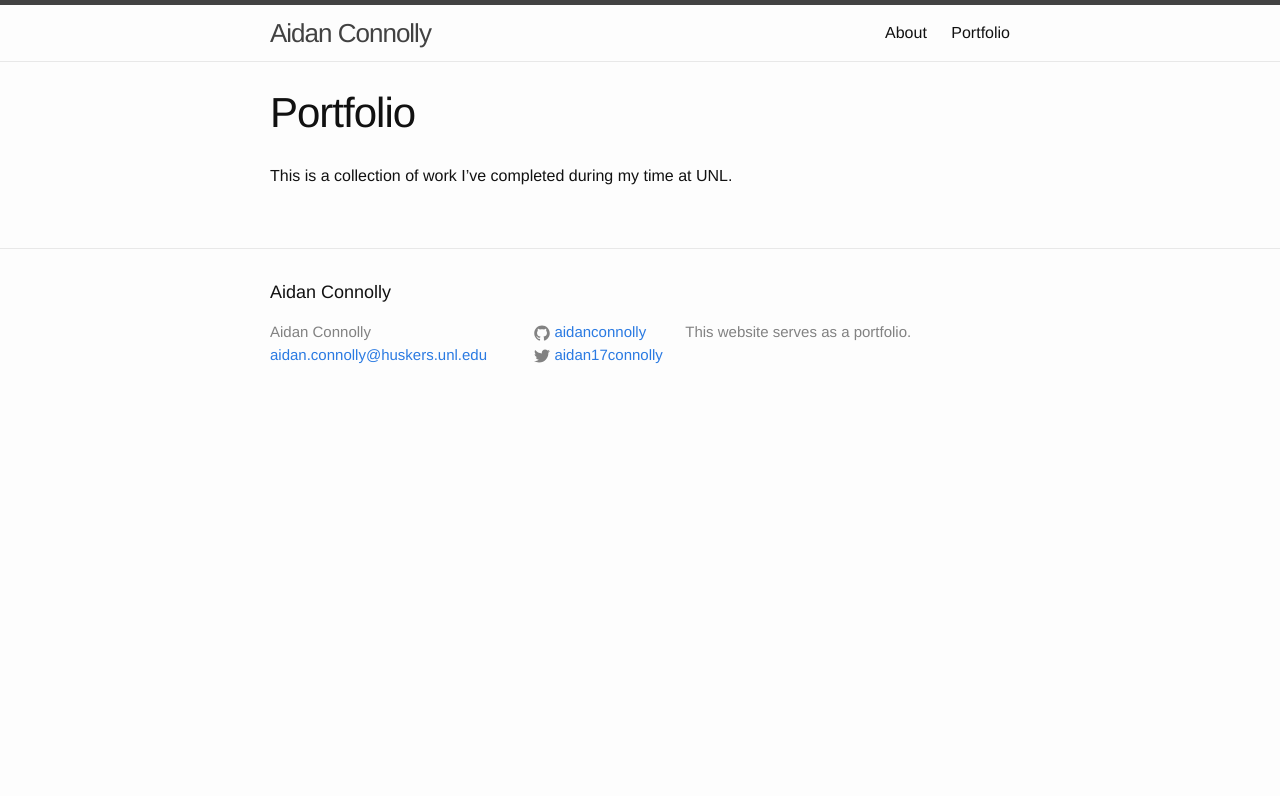
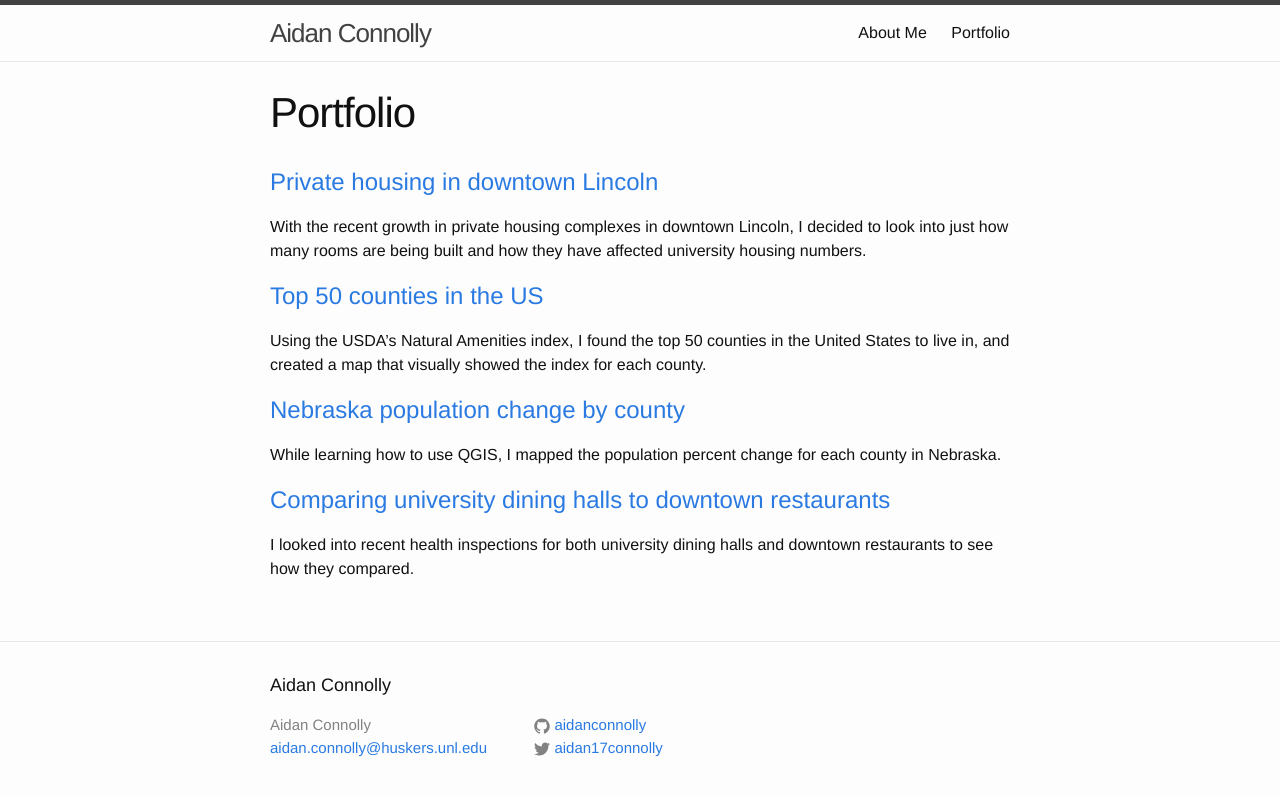
Before and after one commit to aidanconnolly/aidanconnolly.github.io, a Jekyll site: the page built from portfolio.md, in a window 1280 px wide. Shown: the top 796 px of the page. Built offline with Jekyll 4.4.1, drawn with Linux system fonts in a browser that asks for light colours.

Commit message:
Adding portfolio items

```diff
--- a/_config.yml
+++ b/_config.yml
@@ -9,7 +9,6 @@
 title: Aidan Connolly
 email: aidan.connolly@huskers.unl.edu
 description: > # this means to ignore newlines until "baseurl:"
-    This website serves as a portfolio.
 baseurl: "" # the subpath of your site, e.g. /blog
 url: "http://yourdomain.com" # the base hostname & protocol for your site
 twitter_username: aidan17connolly
--- a/portfolio.md
+++ b/portfolio.md
@@ -4,4 +4,15 @@ title: Portfolio
 permalink: /portfolio/
 ---
 
-This is a collection of work I've completed during my time at UNL.
+# [Private housing in downtown Lincoln](https://github.com/aidanconnolly/jour407homework/tree/master/DowntownAptsArticle)
+With the recent growth in private housing complexes in downtown Lincoln, I decided to look into just how many rooms are being built and how they have affected university housing numbers.
+
+# [Top 50 counties in the US](https://github.com/aidanconnolly/jour407homework/tree/master/SecondMappingAssignment)
+Using the USDA's Natural Amenities index, I found the top 50 counties in the United States to live in, and created a map that visually showed the index for each county.
+
+# [Nebraska population change by county](https://github.com/aidanconnolly/jour407homework/tree/master/MappingAssignment)
+While learning how to use QGIS, I mapped the population percent change for each county in Nebraska.
+
+
+# [Comparing university dining halls to downtown restaurants](https://github.com/aidanconnolly/jour407homework/tree/master/HealthInspectionsArticle)
+I looked into recent health inspections for both university dining halls and downtown restaurants to see how they compared.
```
Also changed, not shown: _posts/2016-04-14-welcome-to-jekyll.markdown (deleted, +0 -25 lines), about.md (+6 -2 lines).
